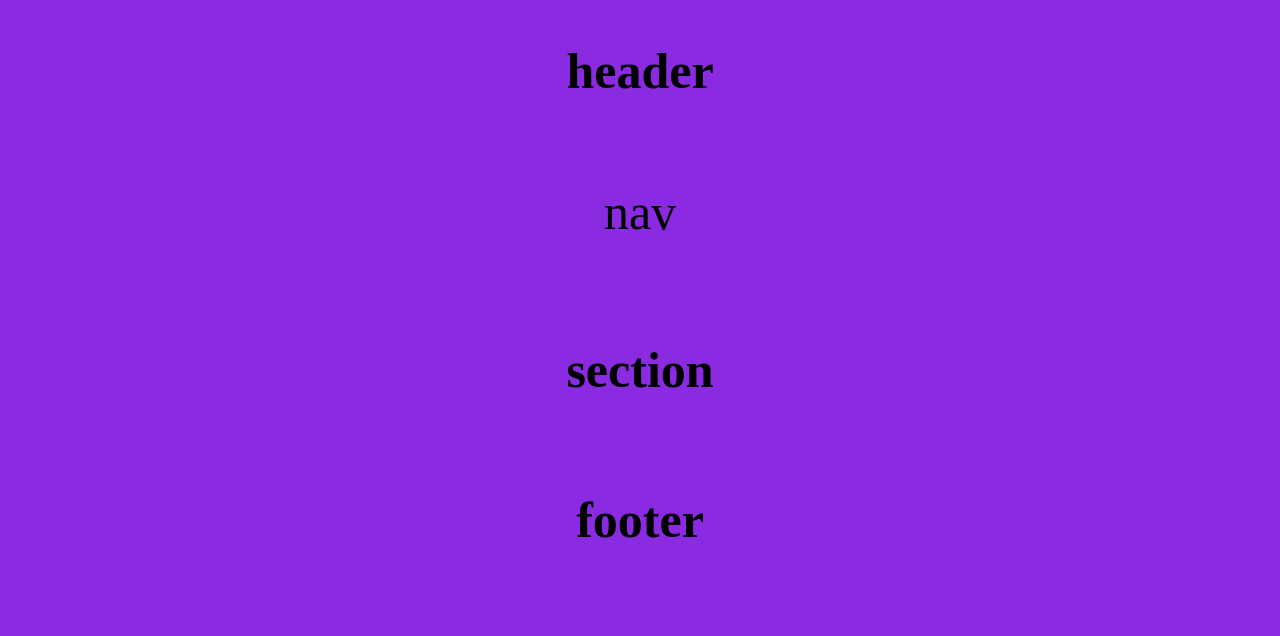
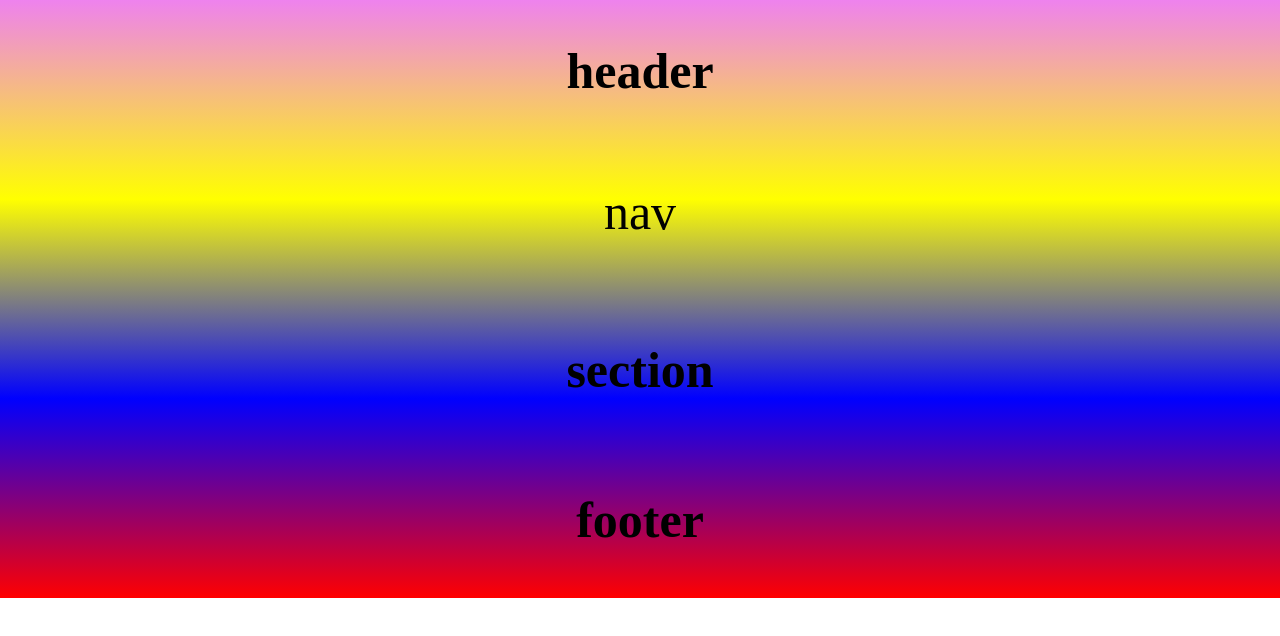
Before and after one commit to Tomas-Oteizza/desafio-github, a plain HTML site: page index.html in a window 1280 px wide. Drawn offline with Linux system fonts and the light colour scheme.

Commit message:
agregue un fondo horrible

```diff
--- a/style/style.css
+++ b/style/style.css
@@ -1,5 +1,6 @@
 body{
-    background-color: blueviolet;
+    background: linear-gradient(to top, red,blue, yellow, violet);
+    background-repeat: no-repeat ;
     display: flex;
     flex-direction: column;
     justify-content: center;
```
